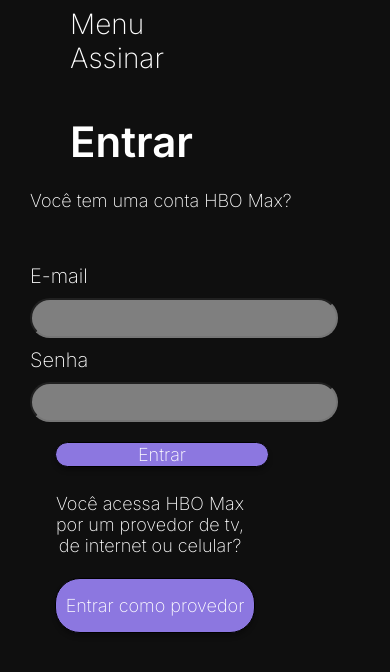
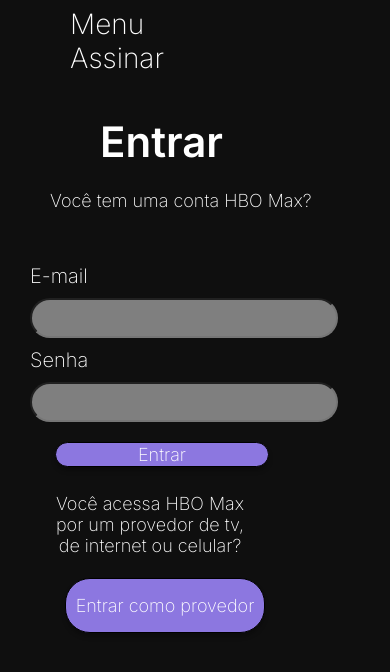
Before and after one commit to danibenfica/HBO-Max-DNC, a plain HTML site: page tela hbo intermediária/index.html in a window 390 px wide. Shown: the part 52-724 px from the top of the page. Drawn offline with Linux system fonts and the light colour scheme.

Commit message:
ajustes no media query

```diff
--- a/tela hbo intermediária/assets/css/style.css
+++ b/tela hbo intermediária/assets/css/style.css
@@ -167,10 +167,10 @@ body {
         }
 
         #entrar {
-            margin-left: 70px;        }
+            margin-left: 100px;        }
 
         #frase1 {
-            margin-left: 30px;
+            margin-left: 50px;
             font-size: 18px;
             width: 280px;
         }
@@ -200,7 +200,7 @@ body {
         #botao2 {
             width: 200px;
             margin-top: -70px;
-            margin-left: 5px;
+            margin-left: 15px;
             font-size: 18px;
         }
 
```
